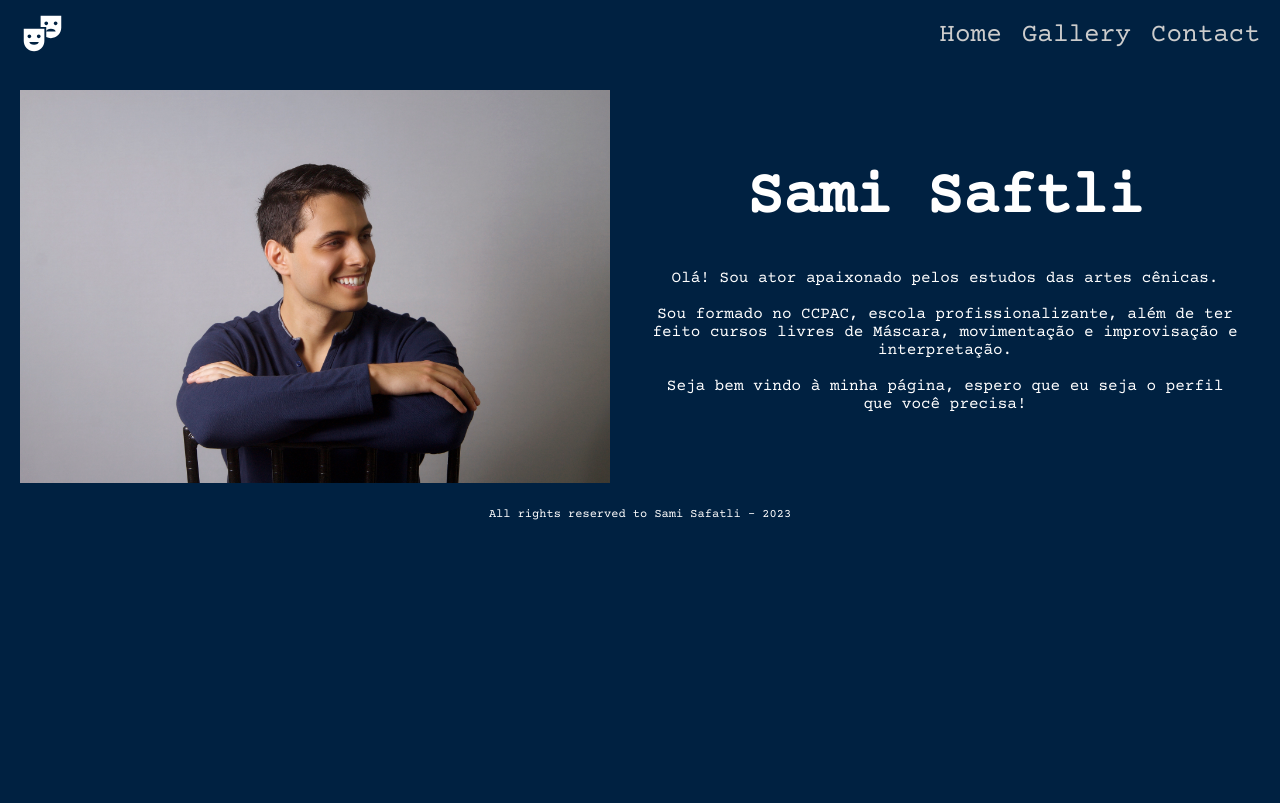
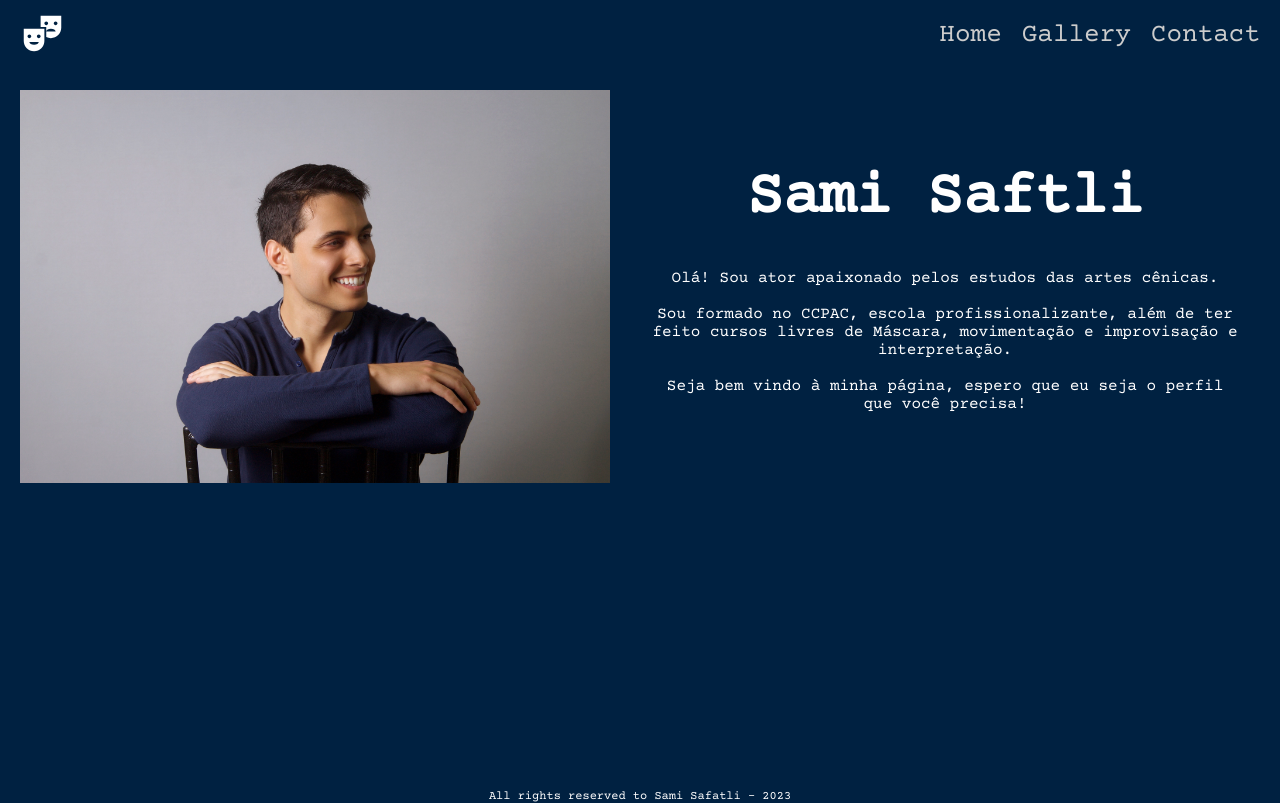
Before and after one commit to samisafatli/PortfolioGallery, a React (Vite) app: page / in a window 1280 px wide. Built offline with nearby package versions, Linux system fonts and the light colour scheme.

Commit message:
Fix footer style, making it stick on the bottom

```diff
--- /dev/null
+++ b/src/App.css
@@ -0,0 +1,9 @@
+.main-container {
+  display: flex;
+  flex-direction: column;
+  min-height: 90vh;
+}
+
+.content-grow {
+  flex: 1;
+}
--- a/src/App.tsx
+++ b/src/App.tsx
@@ -1,21 +1,27 @@
-import {BrowserRouter as Router, Routes, Route} from 'react-router-dom'
-import {GalleryPage} from './Pages/GalleryPage/GalleryPage'
-import {ContactPage} from './Pages/ContactPage/ContactPage'
-import {HomePage} from './Pages/HomePage/HomePage'
-import {Header} from './Components/Header/Header'
-import {Footer} from './Components/Footer/Footer'
+import { BrowserRouter as Router, Routes, Route } from 'react-router-dom'
+import { GalleryPage } from './Pages/GalleryPage/GalleryPage'
+import { ContactPage } from './Pages/ContactPage/ContactPage'
+import { HomePage } from './Pages/HomePage/HomePage'
+import { Header } from './Components/Header/Header'
+import { Footer } from './Components/Footer/Footer'
+
+import './App.css'
 
 function App() {
   return (
-  <Router>
-    <Header/>
-    <Routes>
-      <Route path='/' element={<HomePage/>}></Route>
-      <Route path='/Gallery' element={<GalleryPage/>}></Route>
-      <Route path='/Contact' element={<ContactPage/>}></Route>
-    </Routes>
-    <Footer/>
-  </Router>
+    <Router>
+      <Header />
+      <div className="main-container">
+        <div className="content-grow">
+          <Routes>
+            <Route path='/' element={<HomePage />}></Route>
+            <Route path='/Gallery' element={<GalleryPage />}></Route>
+            <Route path='/Contact' element={<ContactPage />}></Route>
+          </Routes>
+        </div>
+      </div>
+      <Footer />
+    </Router>
   )
 }
 
--- a/src/Pages/ContactPage/ContactPage.css
+++ b/src/Pages/ContactPage/ContactPage.css
@@ -2,54 +2,48 @@
 .contact_page_container {
     background-image: url('../public/photos/background_IMG_2253.JPG');
     background-size: cover;
-    background-position: center;
-    height: 100vh;
-    width: 100%;
+    background-position: right;
+    height: 90vh;
   }
-/* Style the contact page container */
+
 .contact-page {
     text-align: center;
     padding: 20px;
   }
 
-  /* Style the form title */
   .contact-page h1 {
     font-size: 4rem;
-    color: white; /* Choose an appropriate text color */
+    color: white;
   }
 
-  /* Style the form */
   form {
     max-width: 400px;
     margin: 0 auto;
     padding: 20px;
-    background-color: #0e335732; /* Choose a background color */
+    background-color: #0e335732;
     border-radius: 5px;
-    box-shadow: 0 0 10px rgba(0, 0, 0, 0.1); /* Add a subtle box shadow */
+    box-shadow: 0 0 10px rgba(0, 0, 0, 0.1);
   }
 
-  /* Style form labels */
   label {
     display: block;
     margin-bottom: 8px;
-    color: white; /* Choose a label text color */
+    color: white;
   }
 
-  /* Style form inputs and textarea */
   input[type="text"],
   input[type="email"],
   textarea {
     width: 100%;
     padding: 10px;
     margin-bottom: 20px;
-    border: 1px solid #ccc; /* Add a border */
+    border: 1px solid #ccc;
     border-radius: 4px;
     font-size: 1.6rem;
   }
 
-  /* Style the submit button */
   button[type="submit"] {
-    background-color: #007bff; /* Choose a button background color */
+    background-color: #007bff;
     color: white;
     padding: 10px 20px;
     border: none;
@@ -59,21 +53,18 @@
     transition: background-color 0.3s ease;
   }
 
-  /* Hover effect for the submit button */
   button[type="submit"]:hover {
-    background-color: white; /* Choose a darker background color */
+    background-color: white;
     color: #007bff;
   }
 
-  /* Style the confirmation message */
   .confirmation-message {
-    color: green; /* Choose a color for success messages */
+    color: green;
     font-weight: bold;
   }
 
-  /* Add media queries for responsiveness if needed */
   @media screen and (max-width: 768px) {
-    /* Adjust styles for smaller screens */
+
     form {
       max-width: 90%;
     }
--- a/src/Pages/GalleryPage/GalleryPage.tsx
+++ b/src/Pages/GalleryPage/GalleryPage.tsx
@@ -1,4 +1,4 @@
-import Gallery from "../../Components/Gallery/Gallery"
+import {Gallery} from "../../Components/Gallery/Gallery"
 import './GalleryPage.css'
 
 export const GalleryPage = () => {
```
